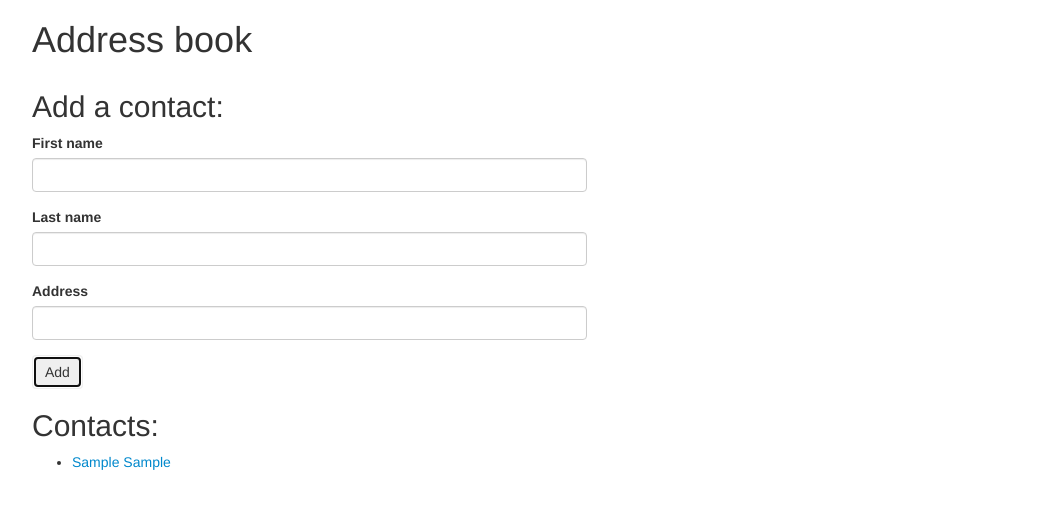
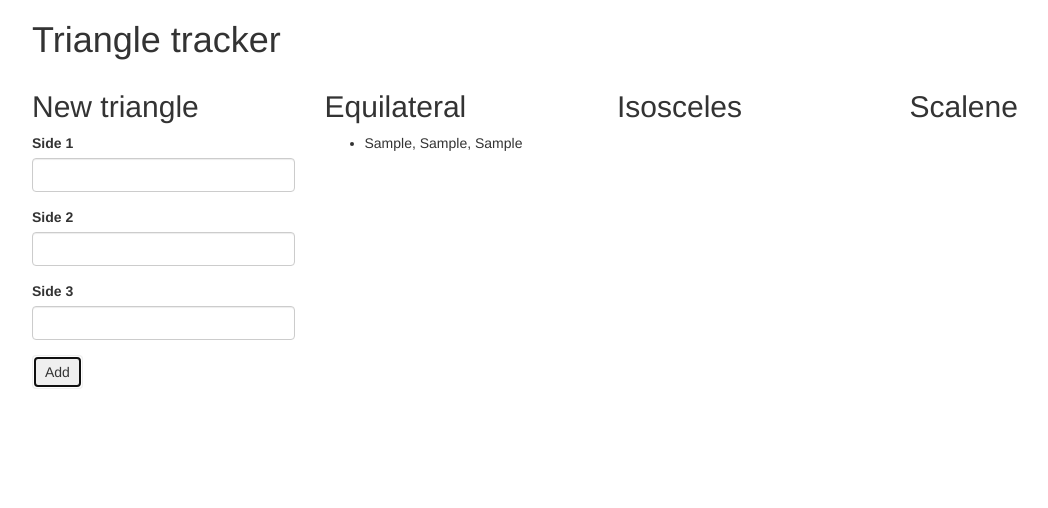
Before and after one commit to HighFibreDiet/shippingCalculator, a plain HTML site: page index.html in a window 1280 px wide. Both pictures are taken after typing "Sample", "Sample", "Sample" into the empty fields and a click on the button "Add". Shown: the whole page, without its empty margins (38-1086 px from the left). Drawn offline with Linux system fonts and the light colour scheme.

Commit message:
adds triangle test functionality and website

```diff
--- a/css/styles.css
+++ b/css/styles.css
@@ -1,12 +1,12 @@
-#show-contact {
+#show-triangle {
   display: none;
 }
 
-.contact {
+.triangle {
   cursor: pointer;
   color: #08c;
 }
 
-.contact:hover {
+.triangle:hover {
   text-decoration: underline;
 }
--- a/index.html
+++ b/index.html
@@ -5,48 +5,61 @@
     <link href="css/styles.css" rel="stylesheet" type="text/css">
     <script src="js/jquery-1.11.0.js"></script>
     <script src="js/scripts.js"></script>
-    <title>Address book</title>
+    <title>Triangle tracker</title>
   </head>
   <body>
     <div class="container">
-      <h1>Address book</h1>
+      <h1>Triangle tracker</h1>
 
       <div class="row">
-        <div class="col-md-6">
-          <h2>Add a contact:</h2>
-          <form id="new-contact">
+        <div class="col-md-3">
+          <h2>New triangle</h2>
+          <form id="new-triangle">
             <div class="form-group">
-              <label for="new-first-name">First name</label>
-              <input type="text" class="form-control" id="new-first-name">
+              <label for="new-side1">Side 1</label>
+              <input type="text" class="form-control" id="new-side1">
             </div>
             <div class="form-group">
-              <label for="new-last-name">Last name</label>
-              <input type="text" class="form-control" id="new-last-name">
+              <label for="new-side2">Side 2</label>
+              <input type="text" class="form-control" id="new-side2">
             </div>
             <div class="form-group">
-              <label for="new-address">Address</label>
-              <input type="text" class="form-control" id="new-address">
+              <label for="new-side3">Side 3</label>
+              <input type="text" class="form-control" id="new-side3">
             </div>
 
             <button type="submit" class="btn">Add</button>
           </form>
-
-          <h2>Contacts:</h2>
-          <ul id="contacts">
-
-          </ul>
         </div>
 
-        <div class = "col-md-6">
-          <div id = "show-contact">
-            <h2></h2>
+        <div class = "col-md-3">
+          <div id = "show-equilateral">
+            <h2>Equilateral</h2>
+            <ul id="equilateral">
 
-            <p>First name: <span class = "first-name"></span></p>
-            <p>Last name: <span class = "last-name"></span></p>
-            <p>Address: <span class = "address"></span></p>
+            </ul>
           </div>
         </div>
 
+        <div class = "col-md-3">
+          <div id = "show-isosceles">
+            <h2>Isosceles</h2>
+
+            <ul id="isosceles">
+
+            </ul>
+          </div>
+        </div>
+
+        <div class = "col-md-3">
+          <div id = "show-scalene">
+            <h2>Scalene</h2>
+
+            <ul id="scalene">
+
+            </ul>
+          </div>
+        </div>
       </div>
     </div>
   </body>
--- a/js/scripts.js
+++ b/js/scripts.js
@@ -1,32 +1,41 @@
-var Contact = {
-  fullName: function() {
-    return this.firstName + " " + this.lastName;
+var Triangle = {
+  invalid: function() {
+    return (this.side1 >= this.side2 + this.side3 || this.side2 >= this.side1 + this.side3 || this.side3 >= this.side1 + this.side2);
+  },
+
+  type: function() {
+    if(this.side1 === this.side2 && this.side2 === this.side3) {
+      return "equilateral";
+    } else if(this.side1 === this.side2 || this.side2 === this.side3 || this.side1 === this.side3) {
+      return "isosceles";
+    } else {
+      return "scalene";
+    }
   }
 };
 
 $(document).ready(function() {
-  $("form#new-contact").submit(function(event) {
+  $("form#new-triangle").submit(function(event) {
     event.preventDefault();
 
-    var inputtedFirstName = $("input#new-first-name").val();
-    var inputtedLastName = $("input#new-last-name").val();
-    var inputtedAddress = $("input#new-address").val();
-    var newContact = Object.create(Contact);
-    newContact.firstName = inputtedFirstName;
-    newContact.lastName = inputtedLastName;
-    newContact.address = inputtedAddress;
+    var inputtedSide1 = $("input#new-side1").val();
+    var inputtedSide2 = $("input#new-side2").val();
+    var inputtedSide3 = $("input#new-side3").val();
+    var newTriangle = Object.create(Triangle);
+    newTriangle.side1 = inputtedSide1;
+    newTriangle.side2 = inputtedSide2;
+    newTriangle.side3 = inputtedSide3;
 
+    if(!newTriangle.invalid()) {
+      var resultType = newTriangle.type();
 
-  $("ul#contacts").append("<li><span class='contact'>" + newContact.fullName() + "</span></li>");
-
-  $(".contact").last().click(function() {
-    $("#show-contact").show();
-
-    $("#show-contact h2").text(newContact.fullName());
-    $(".first-name").text(newContact.firstName);
-    $(".last-name").text(newContact.lastName);
-    $(".address").text(newContact.address);
-  })
+    $("ul#" + resultType).append("<li><span class='" + resultType + "'>"
+        + newTriangle.side1 + ", "
+        + newTriangle.side2 + ", "
+        + newTriangle.side3 + "</span></li>");
+    } else {
+      alert('Please enter a valid triangle!')
+    }
 
     this.reset();
   });
```
Also changed, not shown: spec/specs.js (+37 -4 lines).
